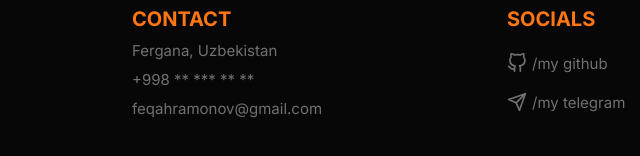
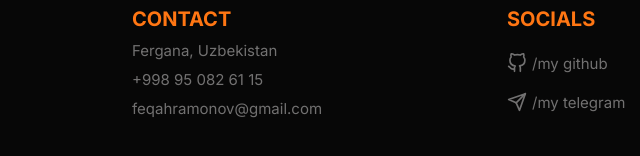
Before and after one commit to feruzbekqahramonov/resume, a plain HTML site: page index.html in a window 1280 px wide. Shown: the part 1165-1321 px from the top of the page, 158-798 px from the left. Drawn offline with nearby package versions, Linux system fonts and the light colour scheme.

Commit message:
my number

```diff
--- a/index.html
+++ b/index.html
@@ -103,7 +103,7 @@
           <h3 class="title">Contact</h3>
           <div class="contact_info">
             <p class="description">Fergana, Uzbekistan</p>
-            <p class="description">+998 ** *** ** **</p>
+            <p class="description">+998 95 082 61 15</p>
             <p class="description">feqahramonov@gmail.com</p>
           </div>
         </div>
```
